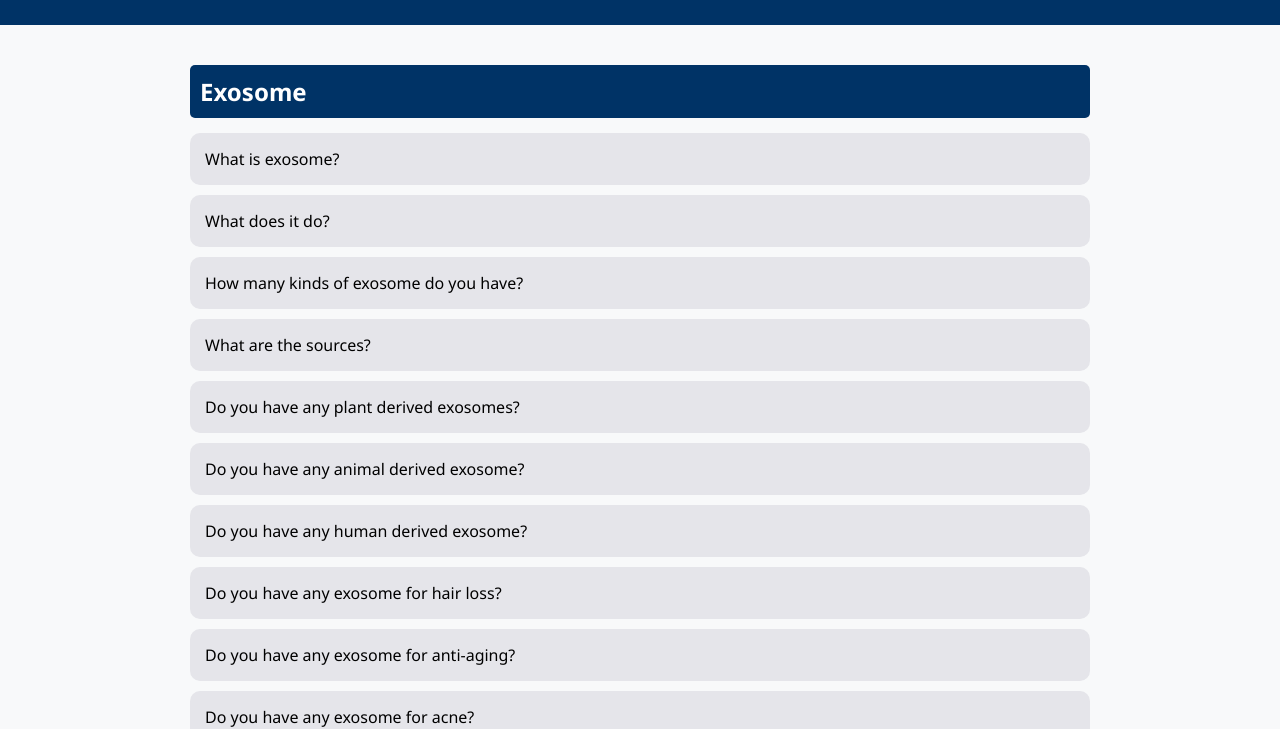
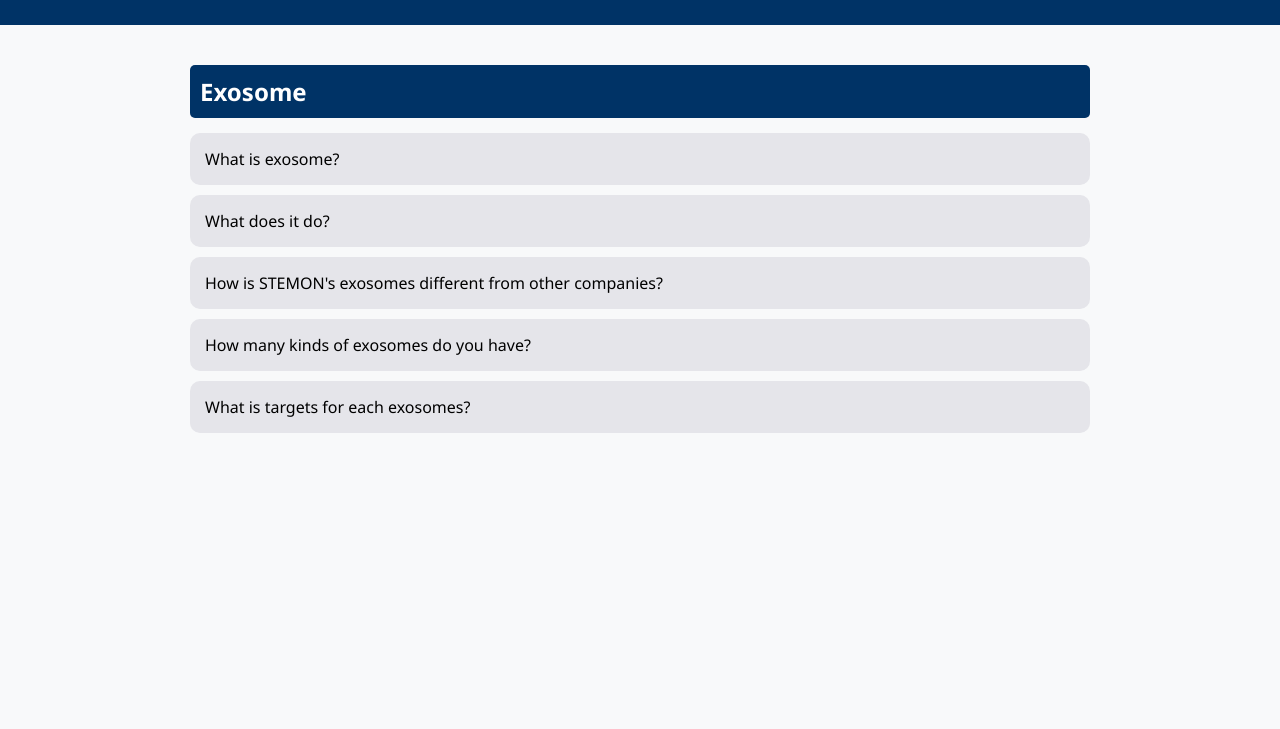
Before and after one commit to Saidakhmad77/Q-A, a plain HTML site: page qna.html in a window 1280 px wide. Shown: the part 81-810 px from the top of the page. Drawn offline with Linux system fonts and the light colour scheme.

Commit message:
changed questions

```diff
--- a/script.js
+++ b/script.js
@@ -4,7 +4,7 @@
 }
 
 function loadQuestions(translations, language) {
-    const sections = ["Exosome", "STEMON", "Reprosome"];
+    const sections = ["Exosome"];
 
     sections.forEach(section => {
         const container = document.getElementById(`${section.toLowerCase()}-questions`);
@@ -15,9 +15,31 @@
             const questionDiv = document.createElement("div");
             questionDiv.className = "question";
 
+            if (Array.isArray(data)) {
                 questionDiv.innerHTML = `
                     <div class="question-text">${question}</div>
-                <div class="answer">
+                    <div class="answers">
+                        ${data.map((answer, index) => `
+                            <div class="answer" style="display: none;">
+                                <p>${answer.text}</p>
+                                ${answer.image ? `<img src="${answer.image}" alt="${question} Answer ${index + 1}">` : ""}
+                            </div>
+                        `).join("")}
+                    </div>
+                `;
+
+                questionDiv.addEventListener("click", () => {
+                    const answersDiv = questionDiv.querySelectorAll(".answer");
+                    answersDiv.forEach(answerDiv => {
+                        const isVisible = answerDiv.style.display === "block";
+                        answerDiv.style.display = isVisible ? "none" : "block";
+                    });
+                });
+
+            } else {
+                questionDiv.innerHTML = `
+                    <div class="question-text">${question}</div>
+                    <div class="answer" style="display: none;">
                         <p>${data.text}</p>
                         ${data.image ? `<img src="${data.image}" alt="${question}">` : ""}
                     </div>
@@ -29,6 +51,7 @@
                     document.querySelectorAll(".answer").forEach(a => a.style.display = "none");
                     answerDiv.style.display = isVisible ? "none" : "block";
                 });
+            }
 
             container.appendChild(questionDiv);
         });
--- a/translations.json
+++ b/translations.json
@@ -2,228 +2,102 @@
   "en": {
     "Exosome": {
       "What is exosome?": {
-        "text": "Exosomes are small extracellular vesicles that are released from cells, playing a role in intercellular communication.",
+        "text": "Exosomes are new bio-renewable substances that are secreted by cells. Exosomes contain proteins and RNAs that are involved in regeneration.",
         "image": "images/exosome.gif"
       },
       "What does it do?": {
-        "text": "Exosomes carry proteins, lipids, and genetic material, which can help regulate cellular processes, tissue repair, and immune responses.",
-        "image": "https://example.com/images/exosome_function.jpg"
+        "text": "When topically applied to the skin, exosomes are completely absorbed into the skin through skin pores within a minute, reaching the dermis layer with hair follicles, and then absorbed into cells to regenerate damaged cells.",
+        "image": "images/exosome_function.jpg"
       },
-      "How many kinds of exosome do you have?": {
-        "text": "We offer various exosomes, including plant-derived, animal-derived, and human-derived types.",
-        "image": "https://example.com/images/exosome_types.jpg"
+      "How is STEMON's exosomes different from other companies?": [
+        {
+          "text": "1. It is a unique exosome induction core technology certified through international papers and patents.",
+          "image": "images/stemon_certified.jpg"
         },
-      "What are the sources?": {
-        "text": "Our exosomes are sourced from plants, animals, and human cells, ensuring versatility and broad applications.",
-        "image": "https://example.com/images/exosome_sources.jpg"
+        {
+          "text": "2. STEMON invented UltraRepro that can automate the original technology to induce exosomes digitally for the first time in the world.",
+          "image": "images/ultrarepro.jpg"
         },
-      "Do you have any plant derived exosomes?": {
-        "text": "Yes, we offer plant-derived exosomes, primarily used in skincare and cosmetic applications for anti-aging and rejuvenation.",
-        "image": "https://example.com/images/plant_exosome.jpg"
+        {
+          "text": "3. UltraRepro provides exosomes with high homogeneity.",
+          "image": "images/homogeneity.jpg"
+        }
+      ],
+      "How many kinds of exosomes do you have?": {
+        "text": "Currently, there are 16 types of exosomes from humans, fish, and plants. They are registered in the United States, Japan, China, and Europe under the name of STEMON.",
+        "image": "images/exosome_types.jpg"
       },
-      "Do you have any animal derived exosome?": {
-        "text": "Yes, we provide animal-derived exosomes used in medical and therapeutic research applications.",
-        "image": "https://example.com/images/animal_exosome.jpg"
-      },
-      "Do you have any human derived exosome?": {
-        "text": "Yes, we offer human-derived exosomes used in regenerative medicine and advanced therapeutic applications.",
-        "image": "https://example.com/images/human_exosome.jpg"
-      },
-      "Do you have any exosome for hair loss?": {
-        "text": "Yes, we provide exosomes specifically formulated to promote hair growth and prevent hair loss.",
-        "image": "https://example.com/images/hair_loss_exosome.jpg"
-      },
-      "Do you have any exosome for anti-aging?": {
-        "text": "Yes, we offer anti-aging exosomes to improve skin elasticity and reduce signs of aging.",
-        "image": "https://example.com/images/anti_aging_exosome.jpg"
-      },
-      "Do you have any exosome for acne?": {
-        "text": "Yes, we offer exosomes formulated to reduce acne and promote skin healing.",
-        "image": "https://example.com/images/acne_exosome.jpg"
-      },
-      "Do you have any collagen exosome?": {
-        "text": "Yes, we provide collagen-boosting exosomes to improve skin texture and elasticity.",
-        "image": "https://example.com/images/collagen_exosome.jpg"
+      "What is targets for each exosomes?": {
+        "text": "Our exosomes are targeted for skincare, regenerative medicine, and immune response enhancement.",
+        "image": "images/exosome_targets.jpg"
+      }
     }
   },
-    "STEMON": {
-      "What does STEMON do?": {
-        "text": "STEMON specializes in biotechnology and exosome manufacturing, providing solutions for regenerative medicine, skincare, and research.",
-        "image": "https://example.com/images/stemon.jpg"
+  "jp": {
+    "Exosome": {
+      "エクソームとは何ですか？": {
+        "text": "エクソームは細胞から分泌される新しいバイオ再生物質です。エクソームには再生に関与するタンパク質やRNAが含まれています。",
+        "image": "images/exosome.gif"
       },
-      "Where is your company based?": {
-        "text": "Our company is based in South Korea, with a global presence for biotechnology solutions.",
-        "image": "https://example.com/images/company_location.jpg"
+      "その役割は何ですか？": {
+        "text": "エクソームを肌に塗布すると、1分以内に皮膚の毛穴から肌に完全に吸収され、毛包の真皮層に到達し、損傷した細胞を再生します。",
+        "image": "images/exosome_function.jpg"
       },
-      "Are you a manufacturing company?": {
-        "text": "Yes, STEMON is a manufacturing company that produces exosomes and related biotechnological products.",
-        "image": "https://example.com/images/manufacturing.jpg"
+      "STEMONのエクソームは他の会社とどう違いますか？": [
+        {
+          "text": "1. 国際的な論文と特許で認定された独自のエクソーム誘導コア技術です。",
+          "image": "images/stemon_certified.jpg"
         },
-      "Which countries are you currently exporting to?": {
-        "text": "We currently export our products to countries in Asia, Europe, North America, and the Middle East.",
-        "image": "https://example.com/images/export_countries.jpg"
+        {
+          "text": "2. STEMONは、エクソームをデジタルに誘導するためのオリジナル技術を自動化できるUltraReproを世界で初めて発明しました。",
+          "image": "images/ultrarepro.jpg"
+        },
+        {
+          "text": "3. UltraReproは高い均一性を持つエクソームを提供します。",
+          "image": "images/homogeneity.jpg"
         }
+      ],
+      "エクソームには何種類ありますか？": {
+        "text": "現在、エクソームは人間、魚、植物からの16種類があります。これらはアメリカ、日本、中国、ヨーロッパでSTEMONの名前で登録されています。",
+        "image": "images/exosome_types.jpg"
       },
-    "Reprosome": {
-      "What is reprosome?": {
-        "text": "Reprosome is a specialized extracellular vesicle, similar to exosomes, but with a focus on reproductive health and cellular regeneration.",
-        "image": "https://example.com/images/reprosome.jpg"
-      },
-      "What is the difference between exosome and reprosome?": {
-        "text": "While both are extracellular vesicles, exosomes are involved in general cellular communication, whereas reprosomes are specifically focused on reproductive health and cellular regeneration.",
-        "image": "https://example.com/images/exosome_vs_reprosome.jpg"
+      "エクソームのターゲットは何ですか？": {
+        "text": "当社のエクソームはスキンケア、再生医療、および免疫応答の強化を対象としています。",
+        "image": "images/exosome_targets.jpg"
       }
     }
   },
   "zh": {
     "Exosome": {
       "什么是外泌体？": {
-        "text": "外泌体是由细胞释放的小型囊泡，在细胞间信息传递中起作用。",
-        "image": "images/exosome_1.jpg"
+        "text": "外泌体是由细胞分泌的新型可再生生物物质。外泌体中含有参与再生的蛋白质和RNA。",
+        "image": "images/exosome.gif"
       },
-      "外泌体的作用是什么？": {
-        "text": "外泌体携带蛋白质、脂质和遗传物质，帮助调节细胞过程、组织修复和免疫反应。",
-        "image": "https://example.com/images/exosome_function.jpg"
+      "它的作用是什么？": {
+        "text": "外泌体涂抹于皮肤时，可在一分钟内通过皮肤毛孔完全吸收，达到真皮层并通过毛囊吸收进入细胞以再生受损细胞。",
+        "image": "images/exosome_function.jpg"
       },
+      "STEMON的外泌体与其他公司的有何不同？": [
+        {
+          "text": "它是一种通过国际论文和专利认证的独特外泌体诱导核心技术。",
+          "image": "images/stemon_certified.jpg"
+        },
+        {
+          "text": "STEMON发明了UltraRepro，能够首次在世界上实现外泌体诱导技术的数字化自动化。",
+          "image": "images/ultrarepro.jpg"
+        },
+        {
+          "text": "UltraRepro 提供具有高均一性的外泌体。",
+          "image": "images/homogeneity.jpg"
+        }
+      ],
       "你们有多少种外泌体？": {
-        "text": "我们提供多种外泌体，包括植物、动物和人类来源的外泌体。",
-        "image": "https://example.com/images/exosome_types.jpg"
+        "text": "目前，有来自人类、鱼类和植物的16种外泌体。这些外泌体以STEMON的名义注册于美国、日本、中国和欧洲。",
+        "image": "images/exosome_types.jpg"
       },
-      "外泌体的来源是什么？": {
-        "text": "我们的外泌体来源于植物、动物和人类细胞，确保广泛的应用。",
-        "image": "https://example.com/images/exosome_sources.jpg"
-      },
-      "你们有植物来源的外泌体吗？": {
-        "text": "是的，我们提供植物来源的外泌体，主要用于护肤和抗衰老。",
-        "image": "https://example.com/images/plant_exosome.jpg"
-      },
-      "你们有动物来源的外泌体吗？": {
-        "text": "是的，我们提供动物来源的外泌体，主要用于医学和治疗研究。",
-        "image": "https://example.com/images/animal_exosome.jpg"
-      },
-      "你们有人类来源的外泌体吗？": {
-        "text": "是的，我们提供人类来源的外泌体，主要用于再生医学和高级治疗应用。",
-        "image": "https://example.com/images/human_exosome.jpg"
-      },
-      "你们有防脱发的外泌体吗？": {
-        "text": "是的，我们提供促进头发生长和防止脱发的外泌体。",
-        "image": "https://example.com/images/hair_loss_exosome.jpg"
-      },
-      "你们有抗衰老的外泌体吗？": {
-        "text": "是的，我们提供抗衰老外泌体，改善皮肤弹性并减少衰老迹象。",
-        "image": "https://example.com/images/anti_aging_exosome.jpg"
-      },
-      "你们有治疗痤疮的外泌体吗？": {
-        "text": "是的，我们提供减少痤疮并促进皮肤愈合的外泌体。",
-        "image": "https://example.com/images/acne_exosome.jpg"
-      },
-      "你们有胶原蛋白外泌体吗？": {
-        "text": "是的，我们提供促进胶原蛋白生成的外泌体，改善皮肤质感和弹性。",
-        "image": "https://example.com/images/collagen_exosome.jpg"
-      }
-    },
-    "STEMON": {
-      "STEMON公司是做什么的？": {
-        "text": "STEMON专注于生物技术和外泌体制造，提供再生医学、皮肤护理和研究解决方案。",
-        "image": "https://example.com/images/stemon.jpg"
-      },
-      "你们的公司在哪里？": {
-        "text": "我们的公司总部位于韩国，并在全球提供生物技术解决方案。",
-        "image": "https://example.com/images/company_location.jpg"
-      },
-      "你们是生产公司吗？": {
-        "text": "是的，STEMON是一家生产外泌体及相关生物技术产品的制造公司。",
-        "image": "https://example.com/images/manufacturing.jpg"
-      },
-      "你们目前出口到哪些国家？": {
-        "text": "我们目前将产品出口到亚洲、欧洲、北美和中东国家。",
-        "image": "https://example.com/images/export_countries.jpg"
-      }
-    },
-    "Reprosome": {
-      "什么是Reprosome？": {
-        "text": "Reprosome是一种专注于生殖健康和细胞再生的外泌体。",
-        "image": "https://example.com/images/reprosome.jpg"
-      },
-      "外泌体和Reprosome有什么区别？": {
-        "text": "外泌体涉及一般的细胞间通信，而Reprosome专注于生殖健康和细胞再生。",
-        "image": "https://example.com/images/exosome_vs_reprosome.jpg"
-      }
-    }
-  },
-  "jp": {
-    "Exosome": {
-      "エクソームとは何ですか？": {
-        "text": "エクソームは、細胞から放出される小さな細胞外小胞で、細胞間のコミュニケーションに関与します。",
-        "image": "images/exosome_1.jpg"
-      },
-      "その役割は何ですか？": {
-        "text": "エクソームは、タンパク質、脂質、遺伝子物質を運び、細胞の調節、組織修復、免疫反応を助けます。",
-        "image": "https://example.com/images/exosome_function.jpg"
-      },
-      "エクソームには何種類ありますか？": {
-        "text": "当社は、植物由来、動物由来、人由来のさまざまなエクソームを提供しています。",
-        "image": "https://example.com/images/exosome_types.jpg"
-      },
-      "エクソームの由来は何ですか？": {
-        "text": "当社のエクソームは、植物、動物、ヒト細胞を由来としています。",
-        "image": "https://example.com/images/exosome_sources.jpg"
-      },
-      "植物由来のエクソームはありますか？": {
-        "text": "はい、植物由来のエクソームは、スキンケアやアンチエイジングに使用されます。",
-        "image": "https://example.com/images/plant_exosome.jpg"
-      },
-      "動物由来のエクソームはありますか？": {
-        "text": "はい、動物由来のエクソームは医療および治療研究に使用されます。",
-        "image": "https://example.com/images/animal_exosome.jpg"
-      },
-      "人由来のエクソームはありますか？": {
-        "text": "はい、人由来のエクソームは再生医療と高度な治療に使用されます。",
-        "image": "https://example.com/images/human_exosome.jpg"
-      },
-      "脱毛防止のエクソームはありますか？": {
-        "text": "はい、髪の成長を促進し、脱毛を防ぐエクソームを提供しています。",
-        "image": "https://example.com/images/hair_loss_exosome.jpg"
-      },
-      "アンチエイジング用のエクソームはありますか？": {
-        "text": "はい、肌の弾力性を改善し、老化の兆候を減少させるエクソームを提供しています。",
-        "image": "https://example.com/images/anti_aging_exosome.jpg"
-      },
-      "ニキビ用のエクソームはありますか？": {
-        "text": "はい、ニキビを減少させ、皮膚の治癒を促進するエクソームを提供しています。",
-        "image": "https://example.com/images/acne_exosome.jpg"
-      },
-      "コラーゲン用のエクソームはありますか？": {
-        "text": "はい、コラーゲンを増加させ、肌の質感と弾力を改善するエクソームを提供しています。",
-        "image": "https://example.com/images/collagen_exosome.jpg"
-      }
-    },
-    "STEMON": {
-      "STEMONは何をしていますか？": {
-        "text": "STEMONはバイオテクノロジーおよびエクソーム製造に特化し、再生医療やスキンケア、研究用ソリューションを提供します。",
-        "image": "https://example.com/images/stemon.jpg"
-      },
-      "会社はどこにありますか？": {
-        "text": "当社は韓国に本社を置き、グローバルに活動しています。",
-        "image": "https://example.com/images/company_location.jpg"
-      },
-      "製造会社ですか？": {
-        "text": "はい、STEMONはエクソームおよび関連するバイオ製品を製造する会社です。",
-        "image": "https://example.com/images/manufacturing.jpg"
-      },
-      "どの国に輸出していますか？": {
-        "text": "当社はアジア、ヨーロッパ、北米、および中東の国々に製品を輸出しています。",
-        "image": "https://example.com/images/export_countries.jpg"
-      }
-    },
-    "Reprosome": {
-      "Reprosomeとは何ですか？": {
-        "text": "Reprosomeは、エクソームに似た細胞外小胞で、生殖健康と細胞再生に特化しています。",
-        "image": "https://example.com/images/reprosome.jpg"
-      },
-      "エクソームとReprosomeの違いは何ですか？": {
-        "text": "エクソームは細胞間通信に関与し、Reprosomeは生殖健康と細胞再生に特化しています。",
-        "image": "https://example.com/images/exosome_vs_reprosome.jpg"
+      "每种外泌体的目标是什么？": {
+        "text": "我们的外泌体主要针对护肤、再生医学以及免疫反应增强。",
+        "image": "images/exosome_targets.jpg"
       }
     }
   }
```
Also changed, not shown: qna.html (+0 -8 lines). Lines whose indentation alone changed are shown as unchanged.
